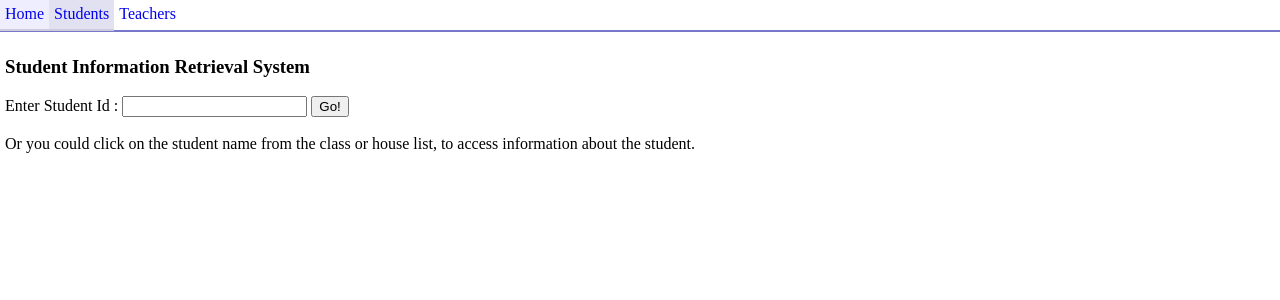
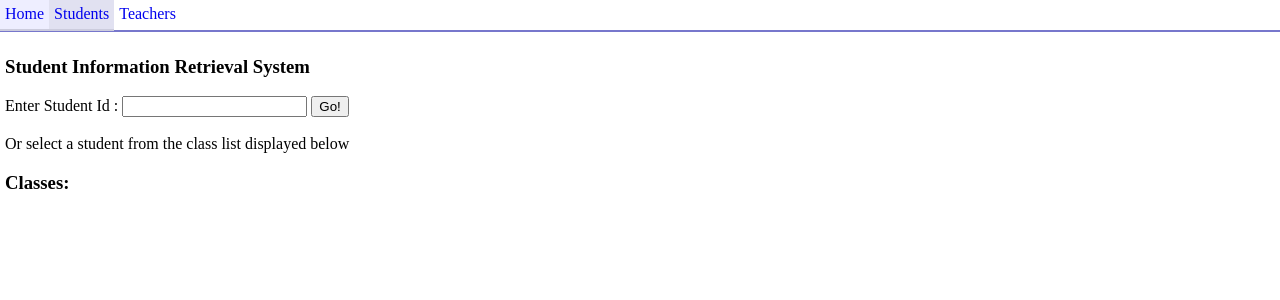
Before and after one commit to seekshiva/Marks, a PHP site: page /student.php in a window 1280 px wide. Shown: the top 300 px of the page. Run offline with PHP 8.4, Linux system fonts and the light colour scheme; data that the repository does not hold is empty.

Commit message:
displaying list of classes in student.php

```diff
--- a/functions.lib.php
+++ b/functions.lib.php
@@ -25,7 +25,6 @@ function getTeamsList() {
 }
 
 function generateClassesList() {
-    echo "<h3>Classes: <span class=\"s\">[<a href=\"./?addclass=1\">Add a new class to the list</a>]</span></h3>";
     $res = mysql_query("SELECT * FROM `classes` WHERE 1 ORDER BY `class_id`");
     echo "<ul>";
     while($row = mysql_fetch_assoc($res)) {
@@ -234,7 +233,7 @@ function editStudentMarks() {
 function getStudentsFromClass($examId) {
     $classId = $_GET['class'];
     $subjectArray = Array();
-    echo "<h3><a href=\"./?class=" . $classId . "\">Class " . getClassName($classId) . "</a><br /><span class=\"s\">Curriculum : " . getClassCurriculum($classId) . "<br />Class Teacher: " . getClassTeacher($classId) . "<br /><a href=\"./?addstudents=1&class=" . $_GET['class'] . "\">Add students to this class</a></span></h3>";
+    echo "<h3><a href=\"./?class=" . $classId . "\">Class " . getClassName($classId) . "</a><br /><span class=\"s\">Curriculum : " . getClassCurriculum($classId) . "<br />Class Teacher: " . getClassTeacherLink($classId) . "<br /><a href=\"./?addstudents=1&class=" . $_GET['class'] . "\">Add students to this class</a></span></h3>";
 
 
     /**
--- a/index.php
+++ b/index.php
@@ -59,6 +59,7 @@ else if(isset($_GET['house'])) {
 }
 else {
     echo "<table cellspacing=\"30\" style=\"vertical-align:top; \"><tr><td>";
+    echo "<h3>Classes: <span class=\"s\">[<a href=\"./?addclass=1\">Add a new class to the list</a>]</span></h3>";
     generateClassesList();
     echo "</td><td>";
     generateHousesList();
--- a/student.php
+++ b/student.php
@@ -31,7 +31,7 @@ if(isset($_GET['sid'])) {
    echo "<h3 style=\"margin:0;\">" . $row['student_name'] . "</h3>";
    echo "<div style=\"font-size:70%; \">";
    echo "is from class <b><a href=\"./?class=" . $row['class_id'] . "\">" . $row['class_name'] . "</a></b>.<br />";
-   echo $genderPrefix . " Class Teacher is <b>" . getClassTeacherLink($row['class_id']) . "</b> and " . $genderPrefix . " personal mentor is " . getMentorName($row['student_id']) . ".<br />";
+   echo $genderPrefix . " Class Teacher is <b>" . getClassTeacherLink($row['class_id']) . "</b> and " . $genderPrefix . " personal mentor is <b>" . getMentorName($row['student_id']) . "</b>.<br />";
    echo "Admission Number: <b>" . $row['adm_no'] . "</b><br />";
    echo "<b>" . $row['house_name'] . "</b> House<br />Team <b>" . $row['team_name'] . "</b><br />";
    echo "</div></td></tr></table>";
@@ -71,7 +71,9 @@ if(isset($_GET['sid'])) {
 else {
     echo "<h3>Student Information Retrieval System</h3>";
     echo "<form action=\"\" method=\"GET\">Enter Student Id : <input type=\"text\" name=\"sid\" /> <input type=\"submit\" value=\"Go!\"></form><br>";
-    echo "Or you could click on the student name from the class or house list, to access information about the student.";
+    echo "Or select a student from the class list displayed below";
+    echo "<h3>Classes:</h3>";
+    generateClassesList();
 }
 
 ?>
```
Also changed, not shown: teachers.php (+5 -5 lines).
